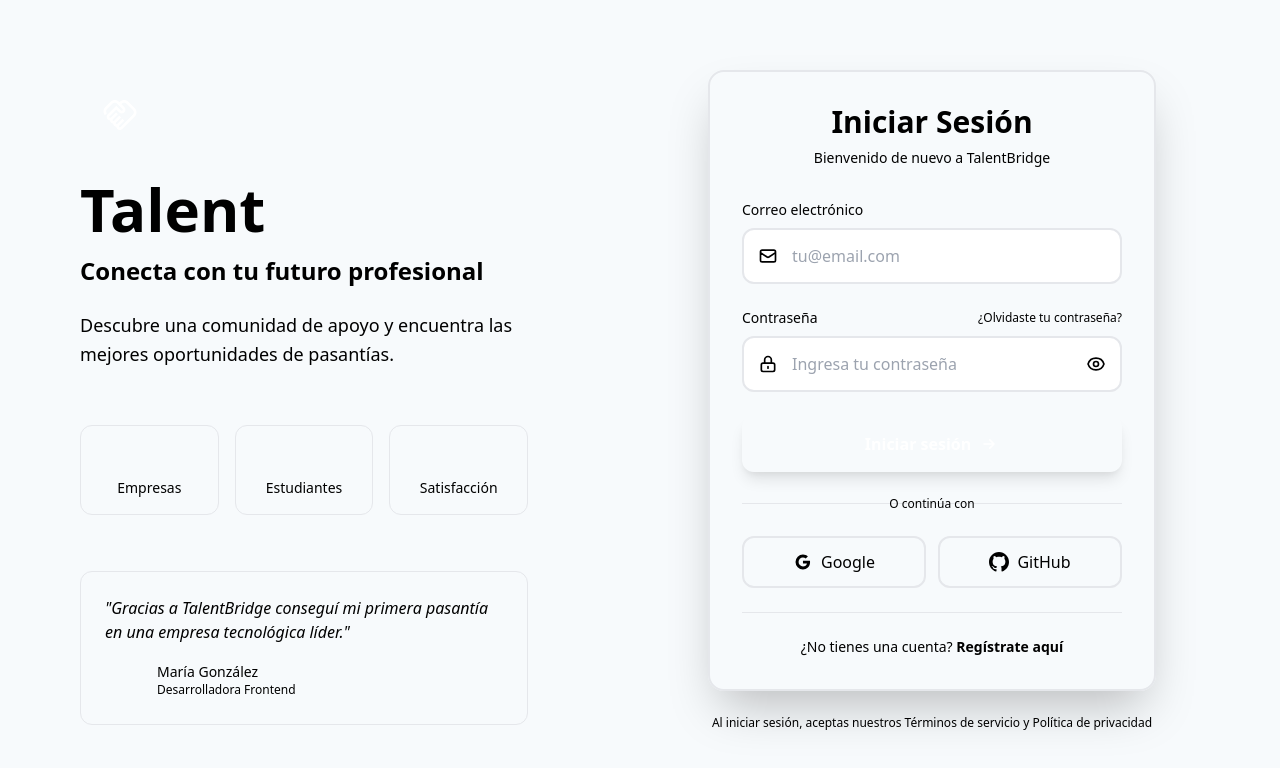
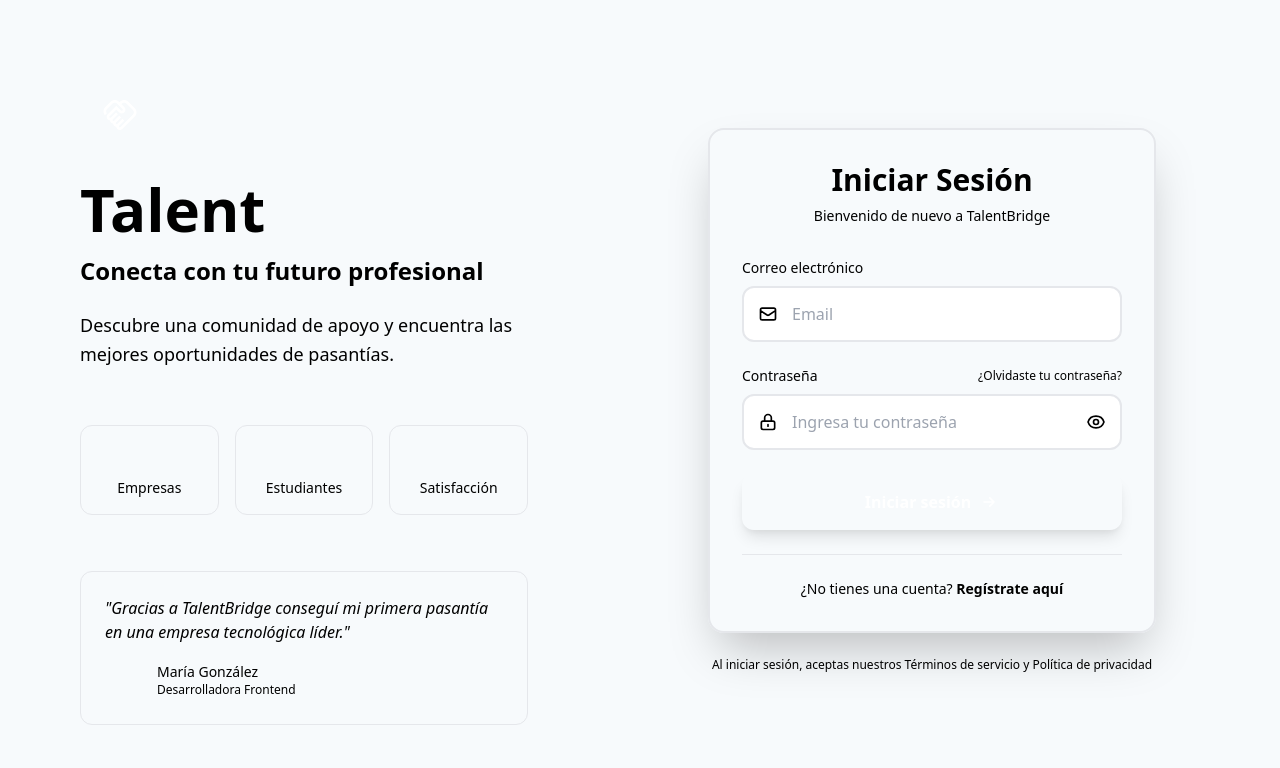
Before and after one commit to YORY31/TalentBridge-Frontend, a React (Vite) app: page /login in a window 1280 px wide. Shown: the top 768 px of the page. Built offline with nearby package versions, Linux system fonts and the light colour scheme.

Commit message:
desing-login

```diff
--- a/src/pages/AdminLogin.jsx
+++ b/src/pages/AdminLogin.jsx
@@ -184,7 +184,7 @@
                   </div>
                   <input
                     type="email"
-                    placeholder="admin@talentbridge.com"
+                    placeholder="Email"
                     value={email}
                     onChange={(e) => setEmail(e.target.value)}
                     disabled={isLoading}
--- a/src/pages/Login.jsx
+++ b/src/pages/Login.jsx
@@ -147,7 +147,7 @@
                   </div>
                   <input
                     type="email"
-                    placeholder="tu@email.com"
+                    placeholder="Email"
                     value={email}
                     onChange={(e) => setEmail(e.target.value)}
                     disabled={isLoading}
@@ -237,38 +237,6 @@
                   </>
                 )}
               </button>
-
-              {/* Divider */}
-              <div className="relative">
-                <div className="absolute inset-0 flex items-center">
-                  <div className="w-full border-t border-accent-purple/20"></div>
-                </div>
-                <div className="relative flex justify-center text-xs">
-                  <span className="px-2 bg-background-header text-text-secondary">O continúa con</span>
-                </div>
-              </div>
-
-              {/* Social Login */}
-              <div className="grid grid-cols-2 gap-3">
-                <button
-                  type="button"
-                  className="py-3 border-2 border-accent-purple/10 text-text-primary font-medium rounded-xl hover:border-accent-purple/30 hover:bg-accent-purple/5 transition-all flex items-center justify-center gap-2"
-                >
-                  <svg className="w-5 h-5" fill="currentColor" viewBox="0 0 24 24">
-                    <path d="M20.283 10.356h-8.327v3.451h4.792c-.446 2.193-2.313 3.453-4.792 3.453a5.27 5.27 0 0 1-5.279-5.28 5.27 5.27 0 0 1 5.279-5.279c1.259 0 2.397.447 3.29 1.178l2.6-2.599c-1.584-1.381-3.615-2.233-5.89-2.233a8.908 8.908 0 0 0-8.934 8.934 8.907 8.907 0 0 0 8.934 8.934c4.467 0 8.529-3.249 8.529-8.934 0-.528-.081-1.097-.202-1.625z"/>
-                  </svg>
-                  Google
-                </button>
-                <button
-                  type="button"
-                  className="py-3 border-2 border-accent-purple/10 text-text-primary font-medium rounded-xl hover:border-accent-purple/30 hover:bg-accent-purple/5 transition-all flex items-center justify-center gap-2"
-                >
-                  <svg className="w-5 h-5" fill="currentColor" viewBox="0 0 24 24">
-                    <path d="M12 0c-6.626 0-12 5.373-12 12 0 5.302 3.438 9.8 8.207 11.387.599.111.793-.261.793-.577v-2.234c-3.338.726-4.033-1.416-4.033-1.416-.546-1.387-1.333-1.756-1.333-1.756-1.089-.745.083-.729.083-.729 1.205.084 1.839 1.237 1.839 1.237 1.07 1.834 2.807 1.304 3.492.997.107-.775.418-1.305.762-1.604-2.665-.305-5.467-1.334-5.467-5.931 0-1.311.469-2.381 1.236-3.221-.124-.303-.535-1.524.117-3.176 0 0 1.008-.322 3.301 1.23.957-.266 1.983-.399 3.003-.404 1.02.005 2.047.138 3.006.404 2.291-1.552 3.297-1.23 3.297-1.23.653 1.653.242 2.874.118 3.176.77.84 1.235 1.911 1.235 3.221 0 4.609-2.807 5.624-5.479 5.921.43.372.823 1.102.823 2.222v3.293c0 .319.192.694.801.576 4.765-1.589 8.199-6.086 8.199-11.386 0-6.627-5.373-12-12-12z"/>
-                  </svg>
-                  GitHub
-                </button>
-              </div>
             </form>
 
             {/* Link to Register */}
--- a/src/pages/register.jsx
+++ b/src/pages/register.jsx
@@ -180,7 +180,7 @@
                   </div>
                   <input
                     type="text"
-                    placeholder="Juan Pérez"
+                    placeholder="Nombre"
                     value={fullName}
                     onChange={(e) => setFullName(e.target.value)}
                     disabled={isLoading}
@@ -202,7 +202,7 @@
                   </div>
                   <input
                     type="email"
-                    placeholder="tu@email.com"
+                    placeholder="Email"
                     value={email}
                     onChange={(e) => setEmail(e.target.value)}
                     disabled={isLoading}
@@ -283,38 +283,6 @@
                   </>
                 )}
               </button>
-
-              {/* Divider */}
-              <div className="relative">
-                <div className="absolute inset-0 flex items-center">
-                  <div className="w-full border-t border-accent-purple/20"></div>
-                </div>
-                <div className="relative flex justify-center text-xs">
-                  <span className="px-2 bg-background-header text-text-secondary">O regístrate con</span>
-                </div>
-              </div>
-
-              {/* Social Register */}
-              <div className="grid grid-cols-2 gap-3">
-                <button
-                  type="button"
-                  className="py-3 border-2 border-accent-purple/10 text-text-primary font-medium rounded-xl hover:border-accent-purple/30 hover:bg-accent-purple/5 transition-all flex items-center justify-center gap-2"
-                >
-                  <svg className="w-5 h-5" fill="currentColor" viewBox="0 0 24 24">
-                    <path d="M20.283 10.356h-8.327v3.451h4.792c-.446 2.193-2.313 3.453-4.792 3.453a5.27 5.27 0 0 1-5.279-5.28 5.27 5.27 0 0 1 5.279-5.279c1.259 0 2.397.447 3.29 1.178l2.6-2.599c-1.584-1.381-3.615-2.233-5.89-2.233a8.908 8.908 0 0 0-8.934 8.934 8.907 8.907 0 0 0 8.934 8.934c4.467 0 8.529-3.249 8.529-8.934 0-.528-.081-1.097-.202-1.625z"/>
-                  </svg>
-                  Google
-                </button>
-                <button
-                  type="button"
-                  className="py-3 border-2 border-accent-purple/10 text-text-primary font-medium rounded-xl hover:border-accent-purple/30 hover:bg-accent-purple/5 transition-all flex items-center justify-center gap-2"
-                >
-                  <svg className="w-5 h-5" fill="currentColor" viewBox="0 0 24 24">
-                    <path d="M12 0c-6.626 0-12 5.373-12 12 0 5.302 3.438 9.8 8.207 11.387.599.111.793-.261.793-.577v-2.234c-3.338.726-4.033-1.416-4.033-1.416-.546-1.387-1.333-1.756-1.333-1.756-1.089-.745.083-.729.083-.729 1.205.084 1.839 1.237 1.839 1.237 1.07 1.834 2.807 1.304 3.492.997.107-.775.418-1.305.762-1.604-2.665-.305-5.467-1.334-5.467-5.931 0-1.311.469-2.381 1.236-3.221-.124-.303-.535-1.524.117-3.176 0 0 1.008-.322 3.301 1.23.957-.266 1.983-.399 3.003-.404 1.02.005 2.047.138 3.006.404 2.291-1.552 3.297-1.23 3.297-1.23.653 1.653.242 2.874.118 3.176.77.84 1.235 1.911 1.235 3.221 0 4.609-2.807 5.624-5.479 5.921.43.372.823 1.102.823 2.222v3.293c0 .319.192.694.801.576 4.765-1.589 8.199-6.086 8.199-11.386 0-6.627-5.373-12-12-12z"/>
-                  </svg>
-                  GitHub
-                </button>
-              </div>
             </form>
 
             {/* Link to Login */}
```
